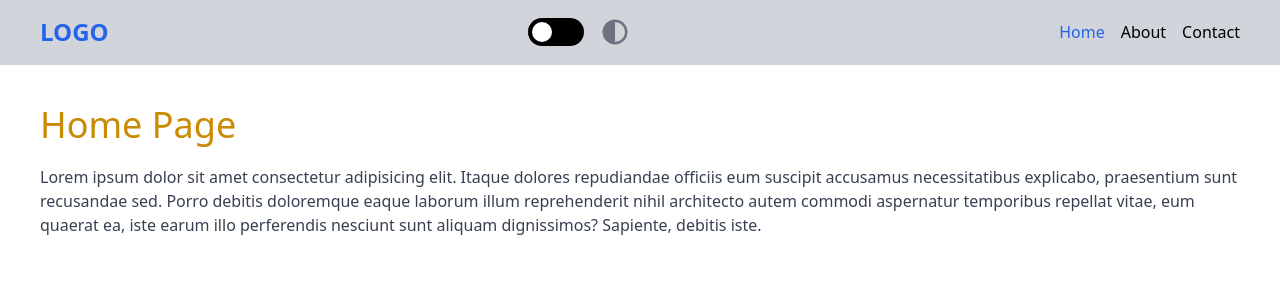
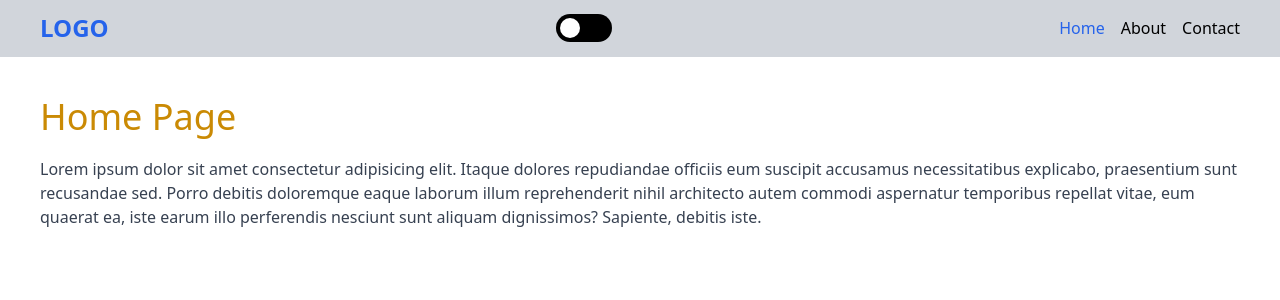
Before and after one commit to Khalid-Hossain-Tarif/theme-switcher-vue, a Vue app: page / in a window 1280 px wide. Shown: the top 300 px of the page. Built offline with nearby package versions, Linux system fonts and the light colour scheme.

Commit message:
dark-light branch created, removed system theme code for this branch

```diff
--- a/src/components/ThemeSwitcher.vue
+++ b/src/components/ThemeSwitcher.vue
@@ -1,4 +1,4 @@
-<!-- <script setup>
+<script setup>
 import { ref, watch } from 'vue';
 
 const isDarkMode = ref(false);
@@ -10,54 +10,11 @@ watch(isDarkMode, (newVal) => {
         document.documentElement.classList.remove('dark');
     }
 }, { immediate: true });
-</script> -->
-
-<script setup>
-import { ref, watch } from 'vue';
-
-const isDarkMode = ref(false);
-
-const systemThemeMediaQuery = window.matchMedia('(prefers-color-scheme: dark)');
-isDarkMode.value = systemThemeMediaQuery.matches;
-
-watch(isDarkMode, (newVal) => {
-    document.documentElement.classList.toggle('dark', newVal);
-});
-
-systemThemeMediaQuery.addEventListener('change', (event) => {
-    isDarkMode.value = event.matches;
-});
-
-const toggleSystemTheme = () => {
-    isDarkMode.value = systemThemeMediaQuery.matches;
-};
 </script>
 
 <template>
     <div class="flex items-center gap-4">
         <div class="flex items-center">
-            <!-- <div class="ml-4">
-                <button id="header__sun" title="Switch to system theme"
-                    class="relative w-10 h-10 focus:outline-none focus:shadow-outline text-gray-500">
-                    <svg xmlns="http://www.w3.org/2000/svg" class="icon icon-tabler icon-tabler-sun" width="24" height="24"
-                        viewBox="0 0 24 24" stroke-width="2" stroke="currentColor" fill="none" stroke-linecap="round"
-                        stroke-linejoin="round">
-                        <path stroke="none" d="M0 0h24v24H0z" fill="none"></path>
-                        <circle cx="12" cy="12" r="4"></circle>
-                        <path
-                            d="M3 12h1m8 -9v1m8 8h1m-9 8v1m-6.4 -15.4l.7 .7m12.1 -.7l-.7 .7m0 11.4l.7 .7m-12.1 -.7l-.7 .7">
-                        </path>
-                    </svg>
-                </button>
-                <button id="header__moon" title="Switch to light mode"
-                    class="relative w-10 h-10 focus:outline-none focus:shadow-outline text-gray-500">
-                    <svg style="width:24px;height:24px" viewBox="0 0 24 24">
-                        <path fill="currentColor"
-                            d="M17.75,4.09L15.22,6.03L16.13,9.09L13.5,7.28L10.87,9.09L11.78,6.03L9.25,4.09L12.44,4L13.5,1L14.56,4L17.75,4.09M21.25,11L19.61,12.25L20.2,14.23L18.5,13.06L16.8,14.23L17.39,12.25L15.75,11L17.81,10.95L18.5,9L19.19,10.95L21.25,11M18.97,15.95C19.8,15.87 20.69,17.05 20.16,17.8C19.84,18.25 19.5,18.67 19.08,19.07C15.17,23 8.84,23 4.94,19.07C1.03,15.17 1.03,8.83 4.94,4.93C5.34,4.53 5.76,4.17 6.21,3.85C6.96,3.32 8.14,4.21 8.06,5.04C7.79,7.9 8.75,10.87 10.95,13.06C13.14,15.26 16.1,16.22 18.97,15.95M17.33,17.97C14.5,17.81 11.7,16.64 9.53,14.5C7.36,12.31 6.2,9.5 6.04,6.68C3.23,9.82 3.34,14.64 6.35,17.66C9.37,20.67 14.19,20.78 17.33,17.97Z" />
-                    </svg>
-                </button>
-            </div> -->
-
             <label for="theme-toggle" class="cursor-pointer">
                 <input type="checkbox" id="theme-toggle" v-model="isDarkMode" class="hidden" />
                 <div class="toggle-wrapper bg-black w-14 h-7 rounded-full p-1 relative transition-all">
@@ -65,13 +22,5 @@ const toggleSystemTheme = () => {
                 </div>
             </label>
         </div>
-
-        <button id="header__indeterminate" @click="toggleSystemTheme" title="Switch to dark mode"
-            class="relative w-10 h-10 focus:outline-none focus:shadow-outline text-gray-500">
-            <svg style="width:30px;height:30px" viewBox="0 0 24 24">
-                <path fill="currentColor"
-                    d="M12 2A10 10 0 0 0 2 12A10 10 0 0 0 12 22A10 10 0 0 0 22 12A10 10 0 0 0 12 2M12 4A8 8 0 0 1 20 12A8 8 0 0 1 12 20V4Z" />
-            </svg>
-        </button>
     </div>
 </template>
```
